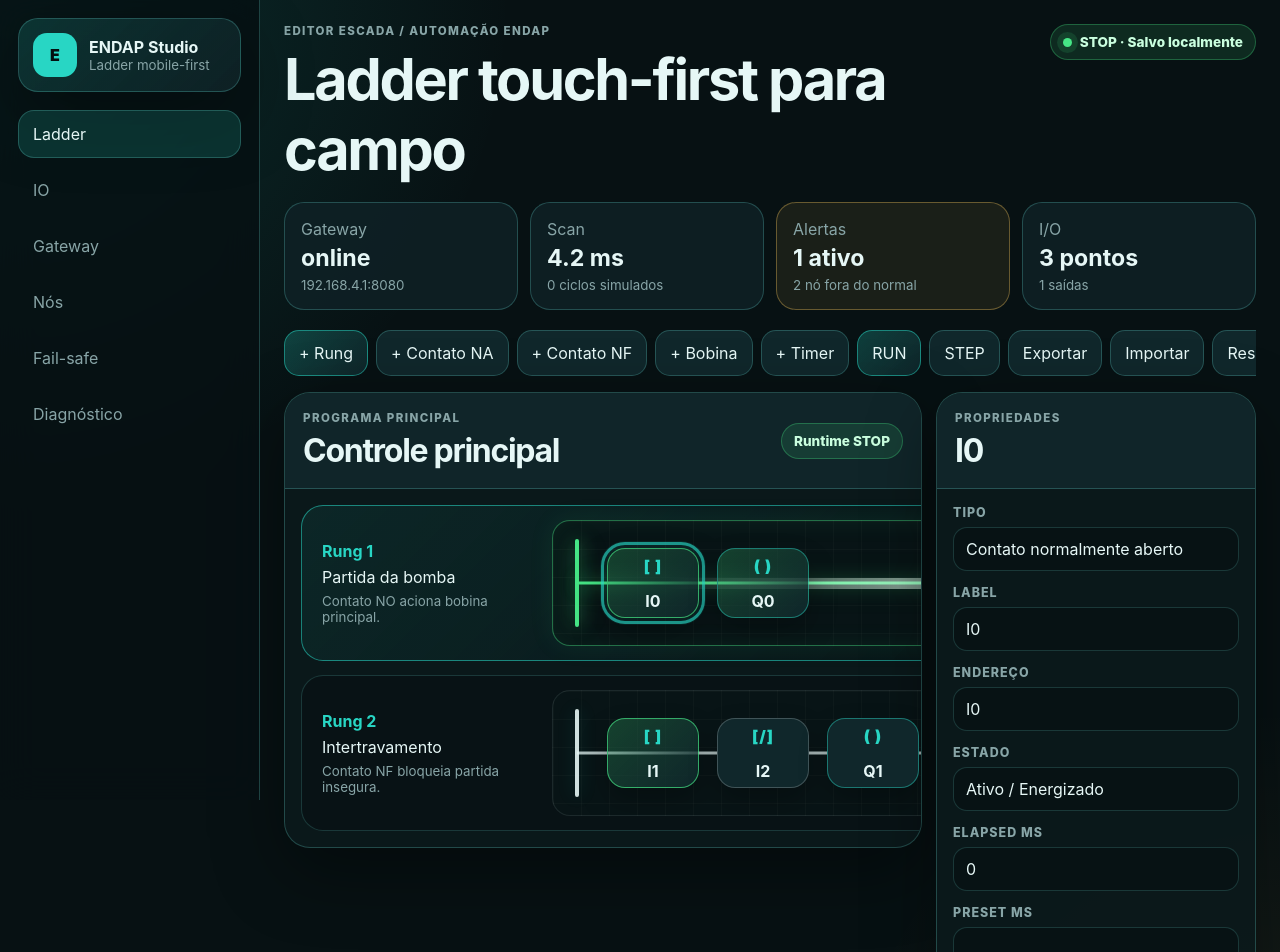
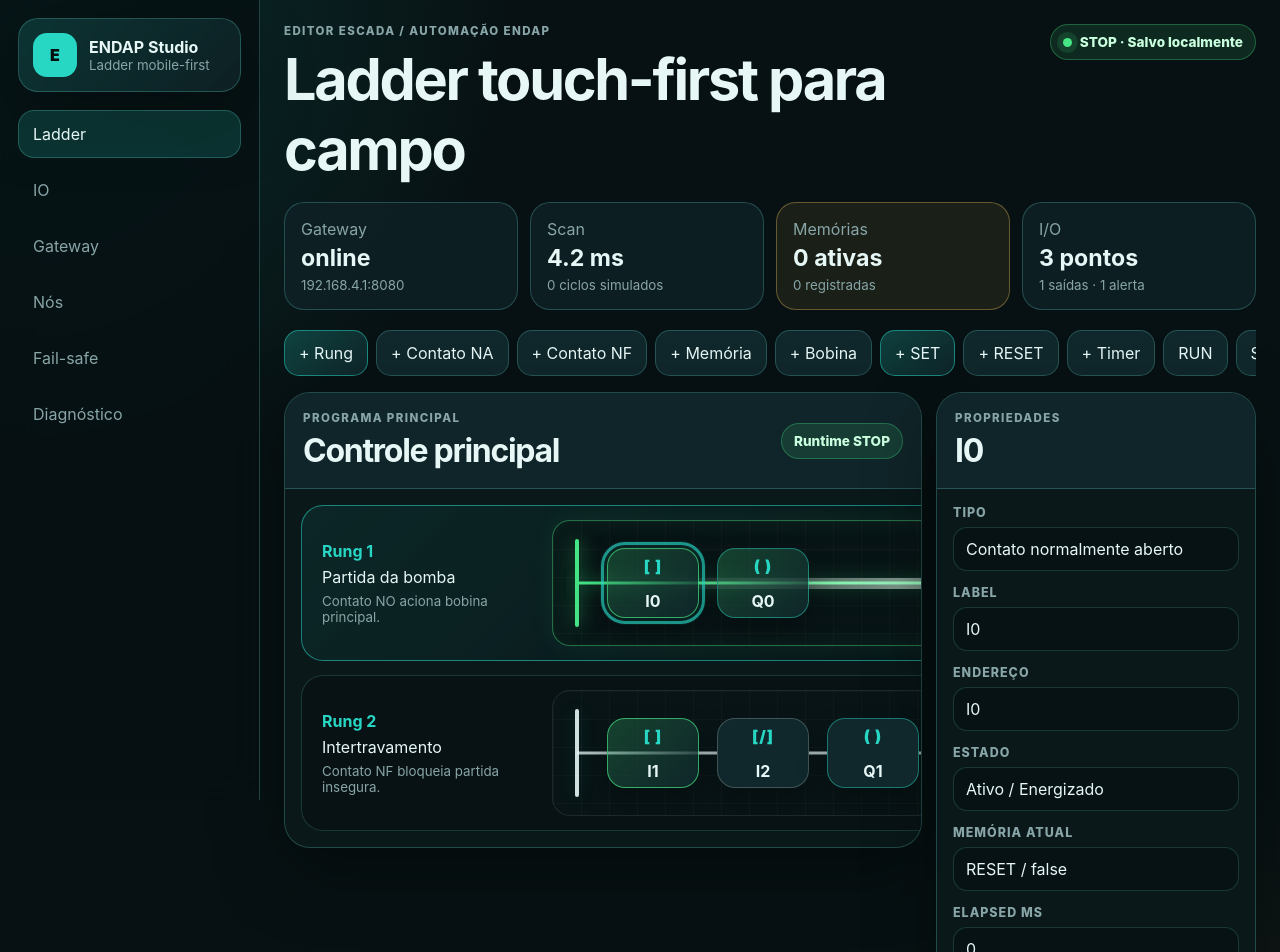
Before and after one commit to mateusrossi-jpg/endap-studio, a React (Vite) app: page / in a window 1280 px wide. Shown: the top 952 px of the page. Built offline with nearby package versions, Linux system fonts and the light colour scheme.

Commit message:
feat: create endap studio web pwa shell

```diff
--- a/src/App.tsx
+++ b/src/App.tsx
@@ -14,6 +14,7 @@
 const STEP_SCAN_DELTA_MS = 100;
 
 type RuntimeMode = 'STOP' | 'RUN';
+type MemoryMap = Record<string, boolean>;
 
 function blockClass(block: EndapLadderBlock, selected: boolean) {
   const cssKind = block.kind.replace('timer-', 'timer-');
@@ -23,18 +24,26 @@
 function blockSymbol(block: EndapLadderBlock) {
   if (block.kind === 'contact-no') return '[ ]';
   if (block.kind === 'contact-nc') return '[/]';
+  if (block.kind === 'memory-contact-no') return '[M]';
+  if (block.kind === 'memory-contact-nc') return '[/M]';
   if (block.kind === 'timer-ton') return 'TON';
   if (block.kind === 'timer-tof') return 'TOF';
   if (block.kind === 'counter') return 'CTU';
+  if (block.kind === 'coil-set') return '(S)';
+  if (block.kind === 'coil-reset') return '(R)';
   return '( )';
 }
 
 function blockKindLabel(block: EndapLadderBlock) {
   if (block.kind === 'contact-no') return 'Contato normalmente aberto';
   if (block.kind === 'contact-nc') return 'Contato normalmente fechado';
+  if (block.kind === 'memory-contact-no') return 'Contato de memória NA';
+  if (block.kind === 'memory-contact-nc') return 'Contato de memória NF';
   if (block.kind === 'timer-ton') return 'Temporizador TON';
   if (block.kind === 'timer-tof') return 'Temporizador TOF';
   if (block.kind === 'counter') return 'Contador';
+  if (block.kind === 'coil-set') return 'Bobina SET retentiva';
+  if (block.kind === 'coil-reset') return 'Bobina RESET retentiva';
   return 'Bobina de saída';
 }
 
@@ -47,10 +56,14 @@
   const prefixByKind: Record<EndapLadderBlockKind, string> = {
     'contact-no': 'I',
     'contact-nc': 'I',
+    'memory-contact-no': 'M',
+    'memory-contact-nc': 'M',
     'timer-ton': 'T',
     'timer-tof': 'T',
     counter: 'C',
-    coil: 'Q'
+    coil: 'Q',
+    'coil-set': 'M',
+    'coil-reset': 'M'
   };
 
   const label = `${prefixByKind[kind]}${index}`;
@@ -66,10 +79,13 @@
   };
 }
 
-function simulateBlocks(blocks: EndapLadderBlock[], deltaMs: number): EndapLadderBlock[] {
+function simulateBlocks(blocks: EndapLadderBlock[], deltaMs: number, memory: MemoryMap) {
   let power = true;
+  const nextMemory: MemoryMap = { ...memory };
 
-  return blocks.map((block) => {
+  const nextBlocks = blocks.map((block) => {
+    const address = block.address ?? block.label;
+
     if (block.kind === 'contact-no') {
       power = power && block.active;
       return block;
@@ -78,6 +94,18 @@
     if (block.kind === 'contact-nc') {
       power = power && !block.active;
       return block;
+    }
+
+    if (block.kind === 'memory-contact-no') {
+      const active = nextMemory[address] ?? false;
+      power = power && active;
+      return { ...block, active };
+    }
+
+    if (block.kind === 'memory-contact-nc') {
+      const active = !(nextMemory[address] ?? false);
+      power = power && active;
+      return { ...block, active };
     }
 
     if (block.kind === 'timer-ton') {
@@ -102,16 +130,28 @@
       return { ...block, active };
     }
 
+    if (block.kind === 'coil-set') {
+      if (power) nextMemory[address] = true;
+      return { ...block, active: nextMemory[address] ?? false };
+    }
+
+    if (block.kind === 'coil-reset') {
+      if (power) nextMemory[address] = false;
+      return { ...block, active: !(nextMemory[address] ?? false) };
+    }
+
     if (block.kind === 'coil') {
       return { ...block, active: power };
     }
 
     return block;
   });
+
+  return { blocks: nextBlocks, memory: nextMemory };
 }
 
 function rungIsEnergized(blocks: EndapLadderBlock[]) {
-  return blocks.some((block) => block.kind === 'coil' && block.active);
+  return blocks.some((block) => ['coil', 'coil-set', 'coil-reset'].includes(block.kind) && block.active);
 }
 
 function App() {
@@ -121,6 +161,7 @@
   const [storageStatus, setStorageStatus] = useState('Carregando projeto local...');
   const [runtimeMode, setRuntimeMode] = useState<RuntimeMode>('STOP');
   const [scanCount, setScanCount] = useState(0);
+  const [memoryMap, setMemoryMap] = useState<MemoryMap>({});
   const fileInputRef = useRef<HTMLInputElement | null>(null);
 
   useEffect(() => {
@@ -274,10 +315,14 @@
   function runScanSimulation(mode: 'manual' | 'auto' = 'manual', deltaMs = STEP_SCAN_DELTA_MS) {
     setProject((currentProject) => {
       if (!currentProject) return currentProject;
-      const simulatedRungs = currentProject.ladderProgram.rungs.map((rung) => ({
-        ...rung,
-        blocks: simulateBlocks(rung.blocks, deltaMs)
-      }));
+      let nextMemory = memoryMap;
+      const simulatedRungs = currentProject.ladderProgram.rungs.map((rung) => {
+        const result = simulateBlocks(rung.blocks, deltaMs, nextMemory);
+        nextMemory = result.memory;
+        return { ...rung, blocks: result.blocks };
+      });
+
+      setMemoryMap(nextMemory);
 
       return {
         ...currentProject,
@@ -296,6 +341,7 @@
   function resetProject() {
     setRuntimeMode('STOP');
     setScanCount(0);
+    setMemoryMap({});
     clearStoredProject();
     getMockProject().then((loadedProject) => {
       const refreshedProject = { ...loadedProject, updatedAt: new Date().toISOString() };
@@ -313,6 +359,7 @@
     try {
       const importedProject = await importProjectFromFile(file);
       setRuntimeMode('STOP');
+      setMemoryMap({});
       setProject({ ...importedProject, updatedAt: new Date().toISOString() });
       setSelectedRungId(importedProject.ladderProgram.rungs[0]?.id ?? null);
       setSelectedBlockId(importedProject.ladderProgram.rungs[0]?.blocks[0]?.id ?? null);
@@ -347,6 +394,7 @@
   const onlineNodes = project.nodes.filter((node) => node.status === 'online').length;
   const activeAlerts = project.alerts.filter((alert) => !alert.acknowledged).length;
   const outputCount = project.io.filter((point) => point.direction === 'output').length;
+  const activeMemories = Object.entries(memoryMap).filter(([, value]) => value).length;
 
   return (
     <main className="app-shell">
@@ -392,14 +440,14 @@
             <small>{scanCount} ciclos simulados</small>
           </article>
           <article className="metric-card warning">
-            <span>Alertas</span>
-            <strong>{activeAlerts} ativo</strong>
-            <small>{project.nodes.length - onlineNodes} nó fora do normal</small>
+            <span>Memórias</span>
+            <strong>{activeMemories} ativas</strong>
+            <small>{Object.keys(memoryMap).length} registradas</small>
           </article>
           <article className="metric-card">
             <span>I/O</span>
             <strong>{project.io.length} pontos</strong>
-            <small>{outputCount} saídas</small>
+            <small>{outputCount} saídas · {activeAlerts} alerta</small>
           </article>
         </section>
 
@@ -407,7 +455,10 @@
           <button type="button" onClick={addRung}>+ Rung</button>
           <button type="button" onClick={() => addBlock('contact-no')}>+ Contato NA</button>
           <button type="button" onClick={() => addBlock('contact-nc')}>+ Contato NF</button>
+          <button type="button" onClick={() => addBlock('memory-contact-no')}>+ Memória</button>
           <button type="button" onClick={() => addBlock('coil')}>+ Bobina</button>
+          <button type="button" onClick={() => addBlock('coil-set')}>+ SET</button>
+          <button type="button" onClick={() => addBlock('coil-reset')}>+ RESET</button>
           <button type="button" onClick={() => addBlock('timer-ton')}>+ Timer</button>
           <button type="button" onClick={() => setRuntimeMode((current) => (current === 'RUN' ? 'STOP' : 'RUN'))}>
             {runtimeMode === 'RUN' ? 'STOP' : 'RUN'}
@@ -498,6 +549,10 @@
                   <input readOnly value={selectedBlock.active ? 'Ativo / Energizado' : 'Inativo'} />
                 </label>
                 <label>
+                  <span>Memória atual</span>
+                  <input readOnly value={memoryMap[selectedBlock.address ?? selectedBlock.label] ? 'SET / true' : 'RESET / false'} />
+                </label>
+                <label>
                   <span>Elapsed ms</span>
                   <input readOnly value={selectedBlock.elapsedMs ?? 0} />
                 </label>
```
